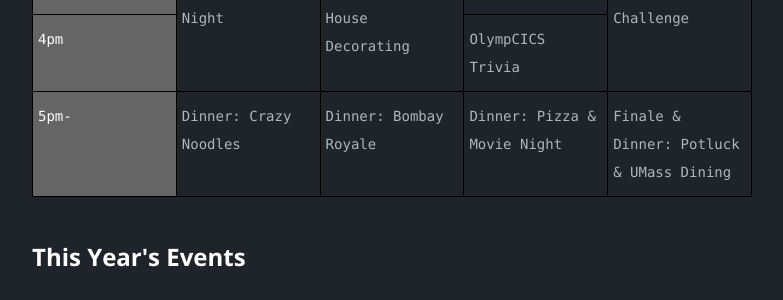
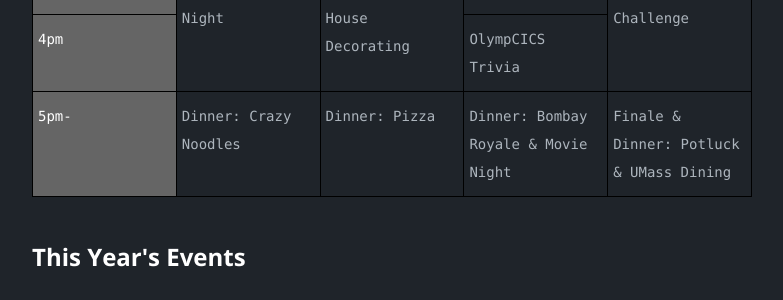
Before and after one commit to olympcics/olympcics.github.io, a Jekyll site: the page built from index.md, in a window 1280 px wide and 900 px high, scrolled down 1370 px. Shown: the part 152-452 px from the top of the window, without its empty margins (248-1031 px from the left). Built offline with Jekyll 4.4.1, drawn with Linux system fonts in a browser that asks for light colours.

Commit message:
Update home.html

```diff
--- a/_layouts/home.html
+++ b/_layouts/home.html
@@ -77,8 +77,8 @@ layout: default
   <tr>
     <td class="tg-l5vm">5pm-</td>
     <td class="tg-sej6">Dinner: Crazy Noodles</td>
-    <td class="tg-sej6">Dinner: Bombay Royale</td>
-    <td class="tg-sej6">Dinner: Pizza &amp; Movie Night</td>
+    <td class="tg-sej6">Dinner: Pizza</td>
+    <td class="tg-sej6">Dinner: Bombay Royale &amp; Movie Night</td>
     <td class="tg-sej6"><span style="font-weight:normal;font-style:normal">Finale &amp; Dinner: Potluck & UMass Dining</span></td>
   </tr>
 </tbody>
```
